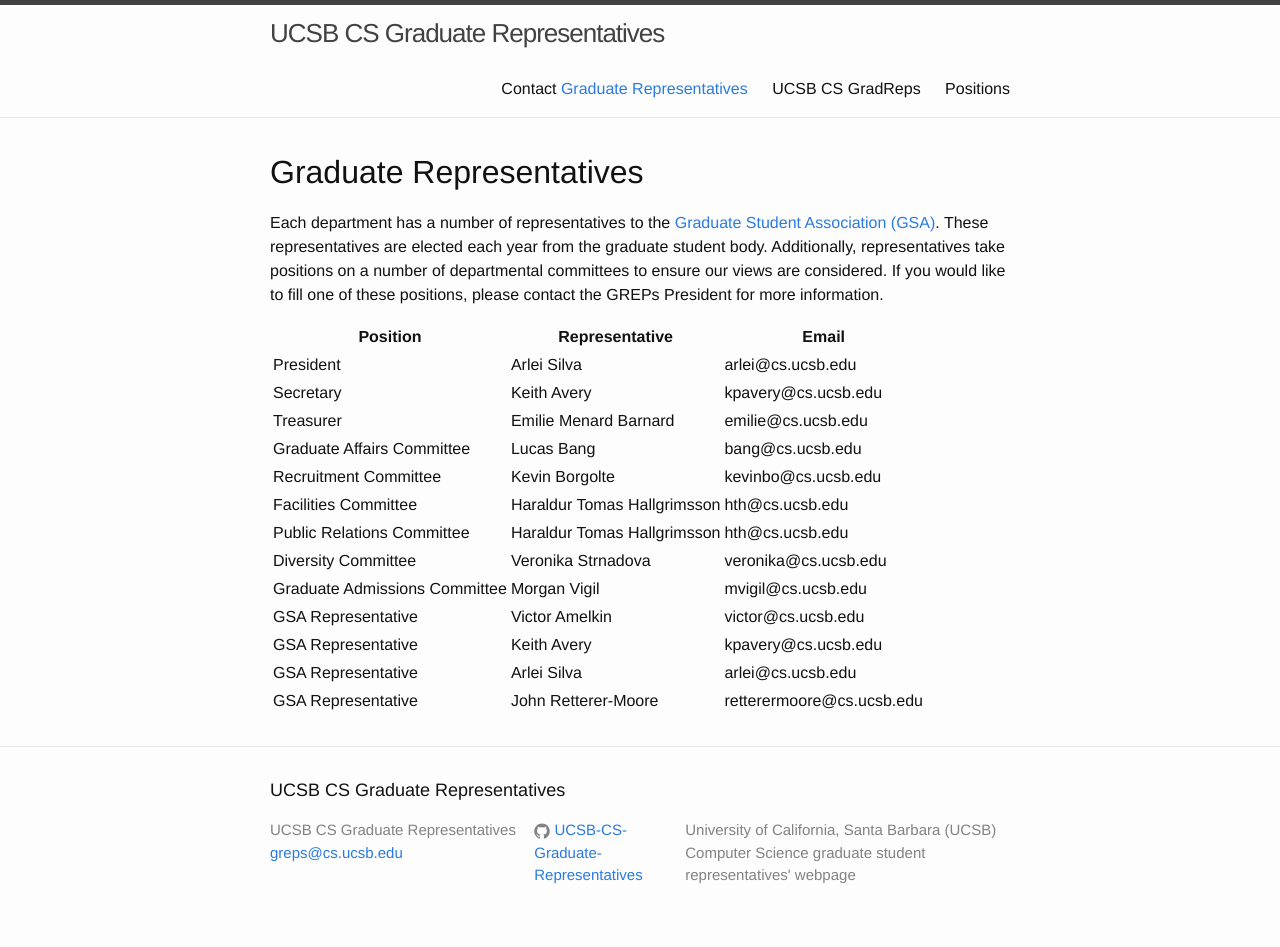
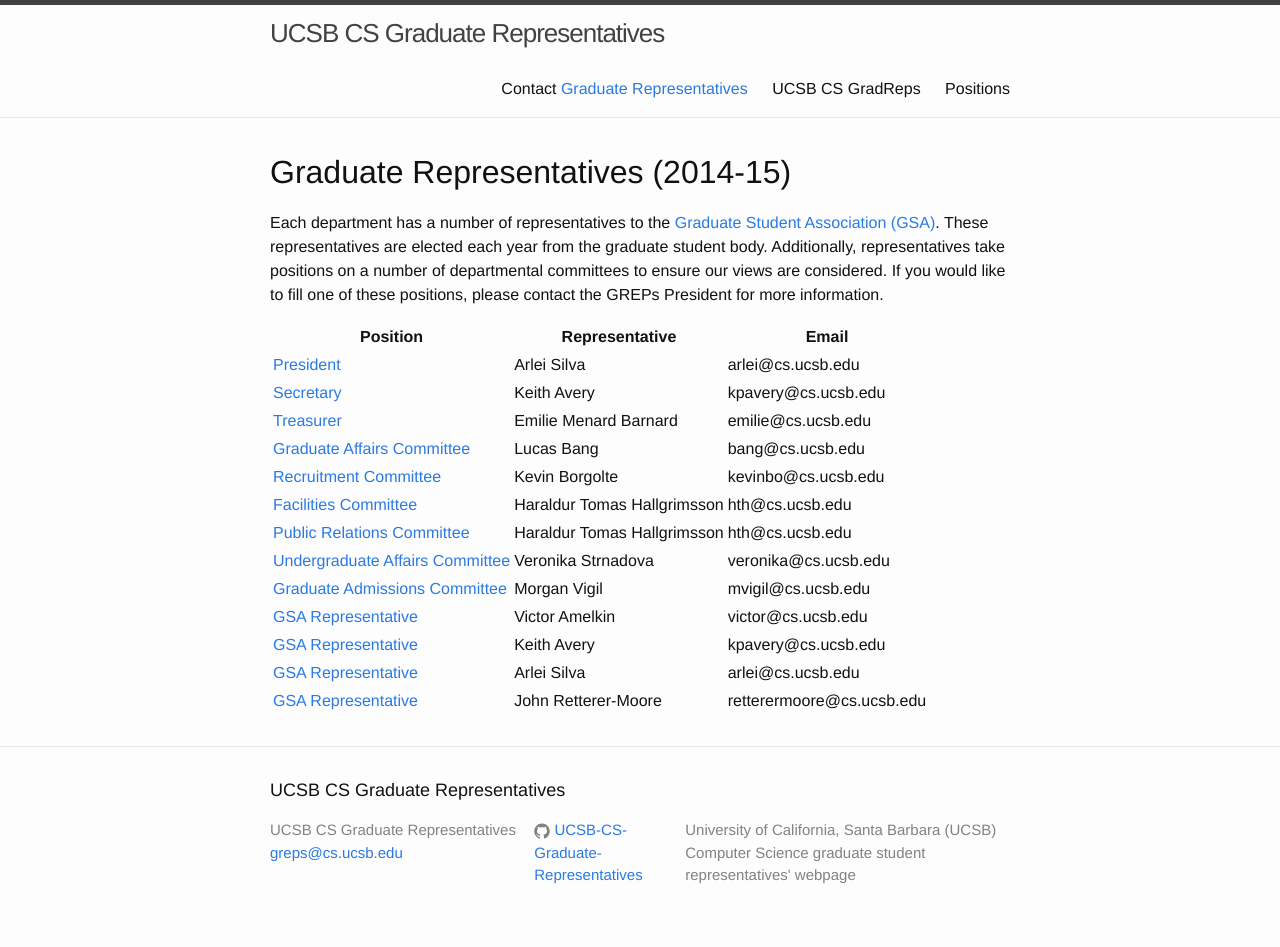
Before and after one commit to UCSB-CS-Graduate-Representatives/UCSB-CS-Graduate-Representatives.github.io, a Jekyll site: the page built from gradreps.md, in a window 1280 px wide. Built offline with Jekyll 4.4.1, drawn with Linux system fonts in a browser that asks for light colours.

```diff
--- a/gradreps.md
+++ b/gradreps.md
@@ -3,25 +3,25 @@ layout: default
 title: Graduate Representatives
 ---
 
-Graduate Representatives
+Graduate Representatives (2014-15)
 =======
 
 Each department has a number of representatives to the [Graduate Student Association (GSA)](http://ucsbgsa.org). These representatives are elected each year from the graduate student body. Additionally, representatives take positions on a number of departmental committees to ensure our views are considered. If you would like to fill one of these positions, please contact the GREPs President for more information.
 
 |--
-| -----: | :------- | -----:
+| -----------: | :------- | -----:
 | Position | Representative | Email |
 |--|
-| President | Arlei Silva | arlei@cs.ucsb.edu |
-| Secretary | Keith Avery | kpavery@cs.ucsb.edu |
-| Treasurer | Emilie Menard Barnard | emilie@cs.ucsb.edu |
-| Graduate Affairs Committee | Lucas Bang | bang@cs.ucsb.edu |
-| Recruitment Committee | Kevin Borgolte | kevinbo@cs.ucsb.edu |
-| Facilities Committee | Haraldur Tomas Hallgrimsson |  hth@cs.ucsb.edu |
-| Public Relations Committee | Haraldur Tomas Hallgrimsson | hth@cs.ucsb.edu |
-| Diversity Committee | Veronika Strnadova | veronika@cs.ucsb.edu |
-| Graduate Admissions Committee        | Morgan Vigil | mvigil@cs.ucsb.edu |
-| GSA Representative | Victor Amelkin | victor@cs.ucsb.edu |
-| GSA Representative | Keith Avery | kpavery@cs.ucsb.edu |
-| GSA Representative | Arlei Silva | arlei@cs.ucsb.edu |
-| GSA Representative | John Retterer-Moore | retterermoore@cs.ucsb.edu |
+| [President](/positions.html#commitee_executives) | Arlei Silva | arlei@cs.ucsb.edu |
+| [Secretary](/positions.html#commitee_executives) | Keith Avery | kpavery@cs.ucsb.edu |
+| [Treasurer](/positions.html#commitee_executives) | Emilie Menard Barnard | emilie@cs.ucsb.edu |
+| [Graduate Affairs Committee](/positions.html#grad_affairs_committee) | Lucas Bang | bang@cs.ucsb.edu |
+| [Recruitment Committee](/positions.html#recruitment_committee) | Kevin Borgolte | kevinbo@cs.ucsb.edu |
+| [Facilities Committee](/positions.html#facilities_committee) | Haraldur Tomas Hallgrimsson |  hth@cs.ucsb.edu |
+| [Public Relations Committee](/positions.html#public_relations_committee) | Haraldur Tomas Hallgrimsson | hth@cs.ucsb.edu |
+| [Undergraduate Affairs Committee](/positions.html#undergrad_affairs_committee) | Veronika Strnadova | veronika@cs.ucsb.edu |
+| [Graduate Admissions Committee](/positions.html#grad_admissions_committee)        | Morgan Vigil | mvigil@cs.ucsb.edu |
+| [GSA Representative](\positions.html#gsa_representatives) | Victor Amelkin | victor@cs.ucsb.edu |
+| [GSA Representative](\positions.html#gsa_representatives) | Keith Avery | kpavery@cs.ucsb.edu |
+| [GSA Representative](\positions.html#gsa_representatives) | Arlei Silva | arlei@cs.ucsb.edu |
+| [GSA Representative](\positions.html#gsa_representatives) | John Retterer-Moore | retterermoore@cs.ucsb.edu |
```
Also changed, not shown: contact.md (+1 -1 lines), positions.md (+19 -19 lines).
